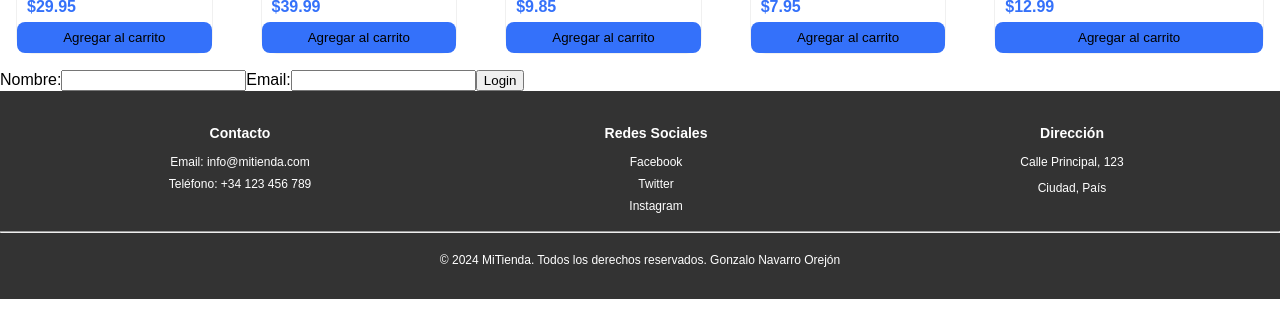
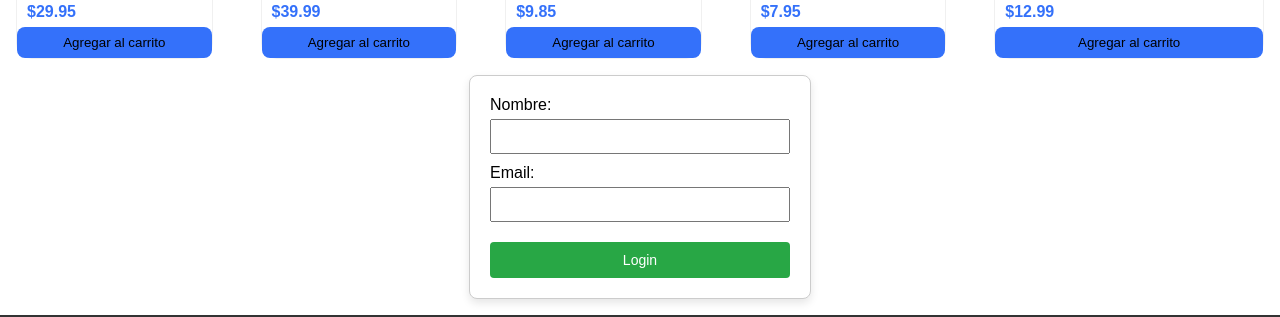
Before and after one commit to gonzalonavarro17/ecommerce-project, a React (Vite) app: page / in a window 1280 px wide. Shown: the part 2480-2797 px from the top of the page. Built offline with nearby package versions, Linux system fonts and the light colour scheme.

Commit message:
Usuario mostrado en banner

```diff
--- a/src/components/FormLogin/FormLogin.css
+++ b/src/components/FormLogin/FormLogin.css
@@ -1,5 +1,4 @@
-
-.form-login {
+.form-container {
     width: 300px;
     padding: 20px;
     background-color: #fff;
@@ -10,18 +9,22 @@
     margin-bottom: 1rem;
 }
 
-.form-login input[type="text"],
-.form-login input[type="email"] {
-    width: calc(100% - 22px);
-    padding: 10px;
-    margin-bottom: 15px;
-    border: 1px solid #ddd;
-    border-radius: 4px;
-    font-size: 14px;
+label {
+    display: block;
+    margin-bottom: 10px;
 }
 
-/* Estilo de los botones */
-.form-login button {
+
+input[type='text'],
+input[type='email'] {
+    display: block;
+    width: 100%;
+    padding: 8px;
+    margin-top: 5px;
+    box-sizing: border-box;
+}
+
+.form-container button {
     width: 100%;
     padding: 10px;
     margin-top: 10px;
@@ -31,19 +34,19 @@
     cursor: pointer;
 }
 
-/* Botón de login */
+
 .loginButton {
     background-color: #28a745;
     color: #fff;
 }
 
-/* Botón de logout */
+
 .logoutButton {
     background-color: #dc3545;
     color: #fff;
 }
 
-/* Efecto de hover para los botones */
-.form-login button:hover {
+
+.form-container button:hover {
     opacity: 0.9;
 }
--- a/src/components/FormLogin/FormLogin.jsx
+++ b/src/components/FormLogin/FormLogin.jsx
@@ -1,14 +1,17 @@
 import './FormLogin.css';
+import { useRef } from 'react';
 import useAuth from "../../hooks/useAuth.jsx";
 
 const LoginForm = () => {
     const { isLoggedIn, handleLogin, handleLogout, userData } = useAuth();
+    const nombreRef = useRef(null);
+    const emailRef = useRef(null);
 
     const handleSubmit = (e) => {
         e.preventDefault();
         const form = e.target;
-        const nombre = form.nombre.value;
-        const email = form.email.value;
+        const nombre = nombreRef.current.value;
+        const email = emailRef.current.value;
 
         if (nombre && email) {
             handleLogin({ name: nombre, email });
@@ -23,17 +26,17 @@ const LoginForm = () => {
             <form onSubmit={handleSubmit}>
                 <label>
                     Nombre:
-                    <input type='text' name='text' />
+                    <input type='text' name='text' ref={nombreRef} />
                 </label>
                 <label>
                     Email:
-                    <input type='email' name='email' />
+                    <input type='email' name='email' ref={emailRef} />
                 </label>
-                {!isLoggedIn && <button type='submit'>Login</button>}
+                {!isLoggedIn && <button type='submit' className='loginButton'>Login</button>}
             </form>
             {isLoggedIn && (
                 <div className='user-info'>
-                    <button onClick={handleLogout} type='button'>
+                    <button onClick={handleLogout} type='button' className='logoutButton'>
                         Logout
                     </button>
                     <p>¿Quieres cerrar sesión, {userData.name}?</p>
--- a/src/components/banner/Banner.jsx
+++ b/src/components/banner/Banner.jsx
@@ -1,10 +1,15 @@
 import './Banner.css';
+import PropTypes from 'prop-types';
+import useAuth from "../../hooks/useAuth.jsx";
 
-const Banner = ({ isLoggedIn, user }) => {
+const Banner = () => {
+
+    const { isLoggedIn, userData } = useAuth();
+
     return (
         <section className='Section-news'>
             {isLoggedIn ? (
-                <p className='Section-p'>¡Bienvenido de nuevo, {user?.name}!</p>
+                <p className='Section-p'>¡Bienvenido de nuevo, {userData.name}!</p>
             ) : (
                 <p className='Section-p'>Crea una cuenta para disfrutar de nuevos descuentos</p>
             )}
@@ -12,4 +17,11 @@ const Banner = ({ isLoggedIn, user }) => {
     );
 };
 
+Banner.propTypes = {
+    isLoggedIn: PropTypes.bool.isRequired,
+    userData: PropTypes.shape({
+        name: PropTypes.string.isRequired
+    })
+};
+
 export default Banner;
--- a/src/components/header/Header.css
+++ b/src/components/header/Header.css
@@ -34,8 +34,9 @@ body {
 }
 
 .search-bar {
-    width: 60rem;
-    margin-left: 3rem;
+    width: 50rem;
+    margin-left: 2rem;
+    margin-right: 1rem;
 }
 
 .Header-search {
```
